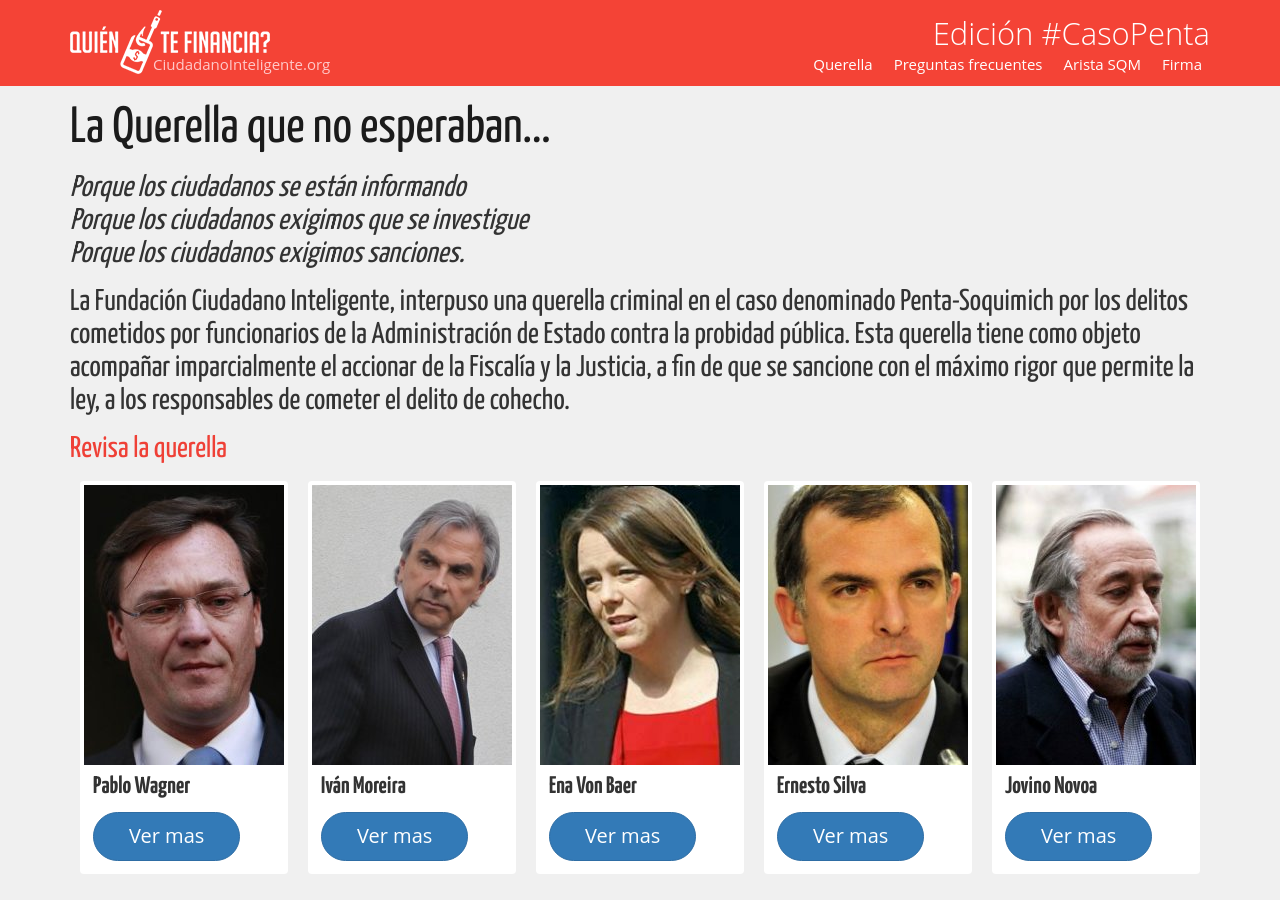
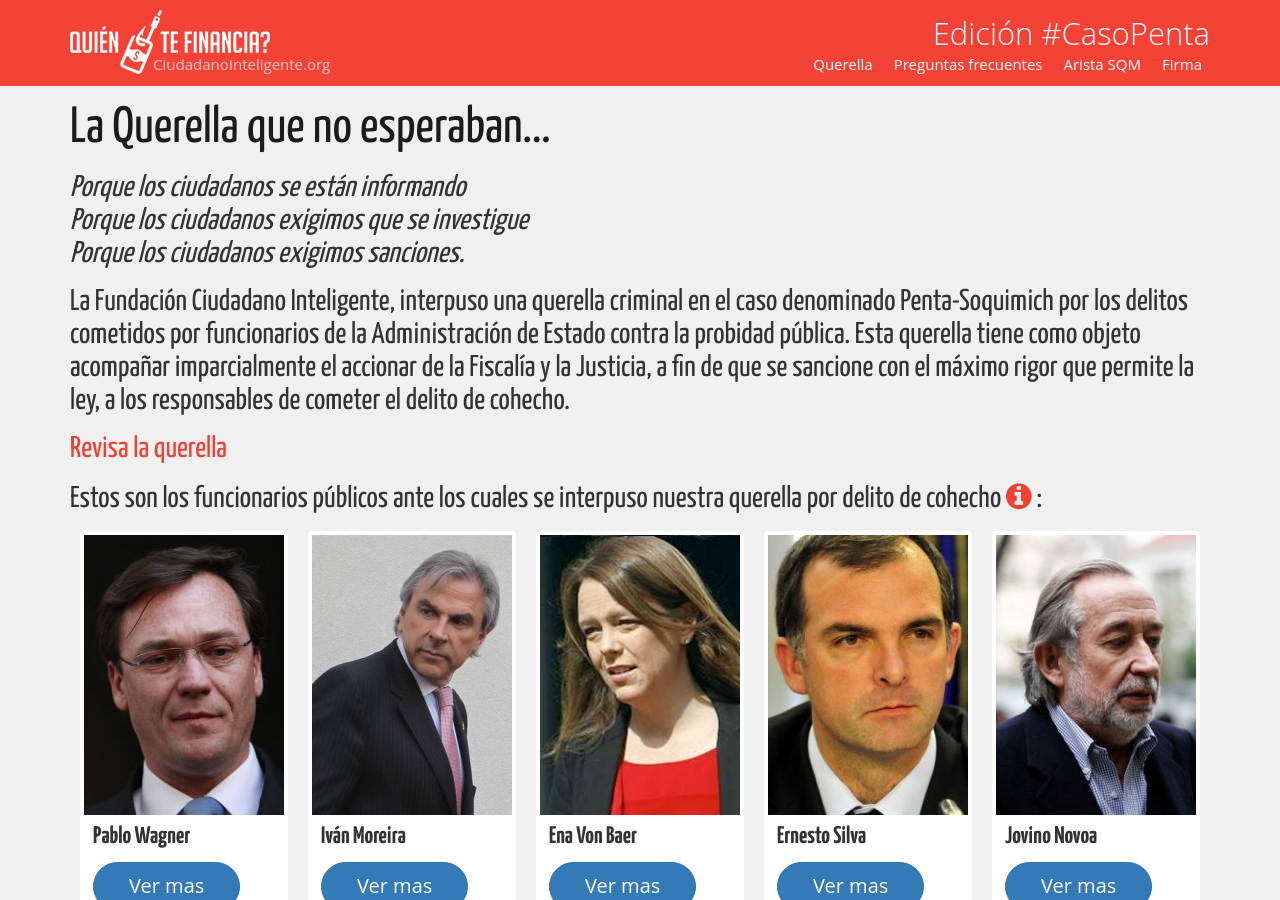
Before and after one commit to ciudadanointeligente/quien-te-financia, a Jekyll site: the page built from index.html, in a window 1280 px wide and 900 px high. Built offline with Jekyll 4.4.1, drawn with Linux system fonts in a browser that asks for light colours; nearby versions of some CDN libraries; comment, search, counter and statistics services are not loaded.

Commit message:
added tooltip in home view

```diff
--- a/_includes/ask-congressmen.html
+++ b/_includes/ask-congressmen.html
@@ -6,6 +6,9 @@
 	</p>
 	<p>
 		<a href="{{site.baseurl}}/querella" target="_blank"><h3>Revisa la querella</h3></a>
+	</p>
+	<p>
+		<h3>Estos son los funcionarios públicos ante los cuales se interpuso nuestra querella por delito de cohecho <a href="#" data-toggle="tooltip" data-placement="top" title="El cohecho es un delito que consiste en que una autoridad o funcionario público acepta o solicita una dádiva a cambio de realizar u omitir un acto inherente a su cargo"><i class="fa fa-info-circle"></i></a> :</h3>
 	</p>
 </div>
 
```
